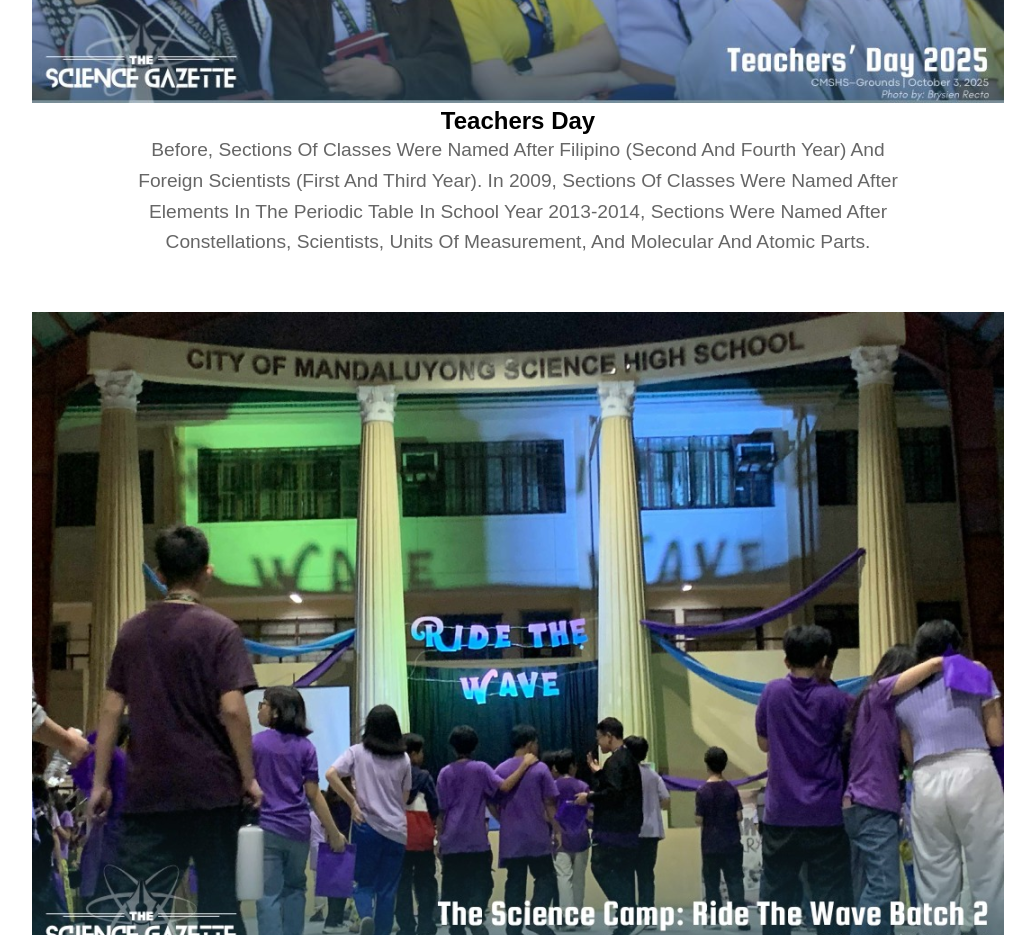
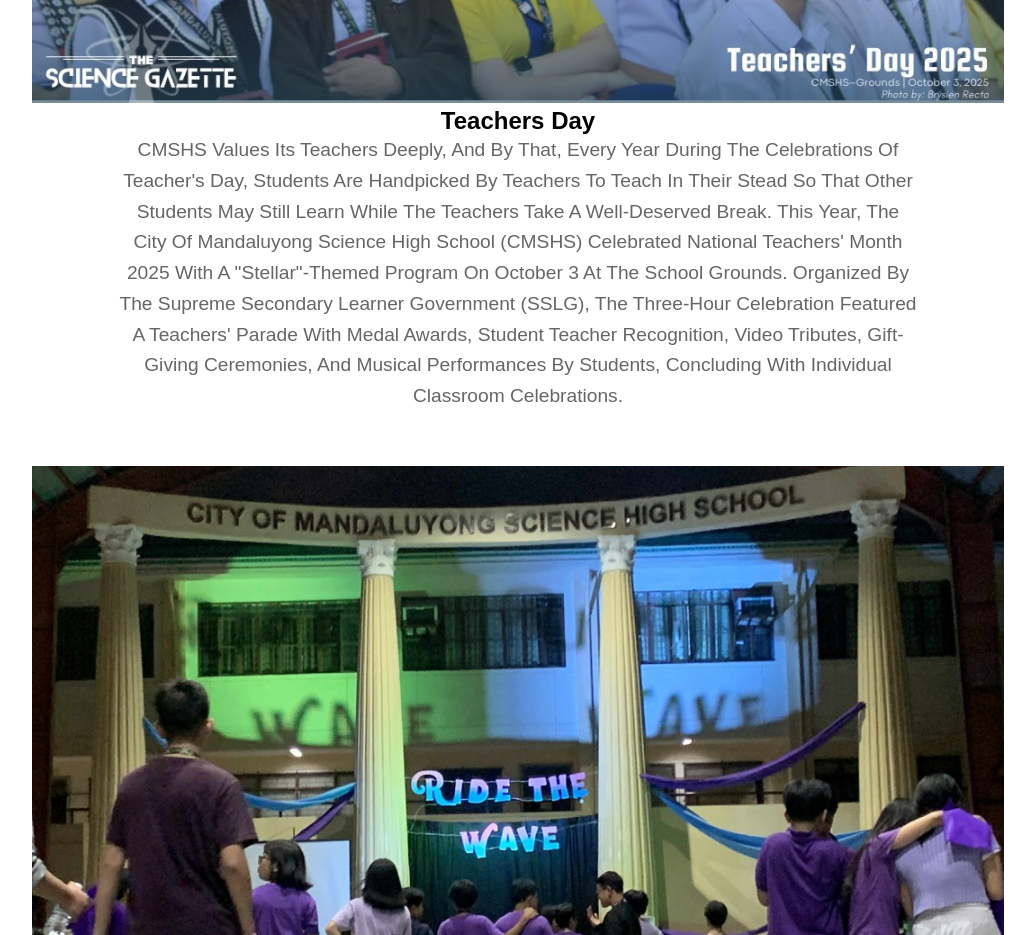
Before and after one commit to Acerlo/Acerlo.github.io, a plain HTML site: page School Events.html in a window 1280 px wide. Shown: the part 1880-2815 px from the top of the page, without its empty margins (122-1157 px from the left). Drawn offline with Linux system fonts and the light colour scheme.

Commit message:
Update School Events.html

```diff
--- a/School Events.html
+++ b/School Events.html
@@ -48,9 +48,12 @@
             <img src="events2.jpg" alt="Teachers Day" class="school-image">
         </center>
                 <h2>Teachers Day</h2>
-                <p>Before, sections of classes were named after Filipino (Second and Fourth Year) and foreign scientists (First and Third year).
-                    In 2009, sections of classes were named after elements in the Periodic table in School year 2013-2014,
-                    sections were named after constellations, scientists, units of measurement, and molecular and atomic parts.</p>
+                <p>CMSHS values its teachers deeply, and by that, every year during the celebrations of Teacher's Day, students are handpicked
+                    by teachers to teach in their stead so that other students may still learn while the teachers take a well-deserved break.
+                    This year, the City of Mandaluyong Science High School (CMSHS) celebrated National Teachers' Month 2025 with a "Stellar"-themed
+                    program on October 3 at the school grounds. Organized by the Supreme Secondary Learner Government (SSLG), the three-hour
+                    celebration featured a teachers' parade with medal awards, student teacher recognition, video tributes, gift-giving ceremonies,
+                    and musical performances by students, concluding with individual classroom celebrations.</p>
                 <br>
                 <br>
                 <br>
```
